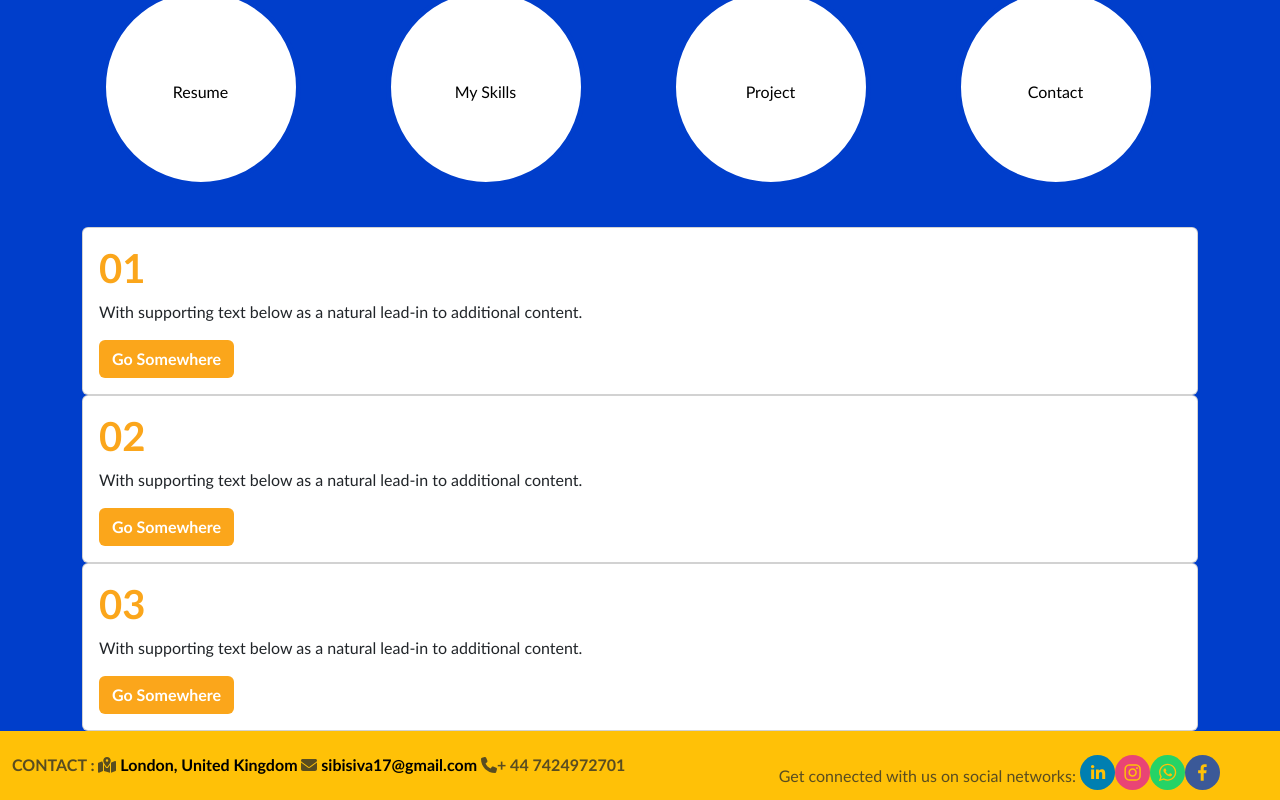
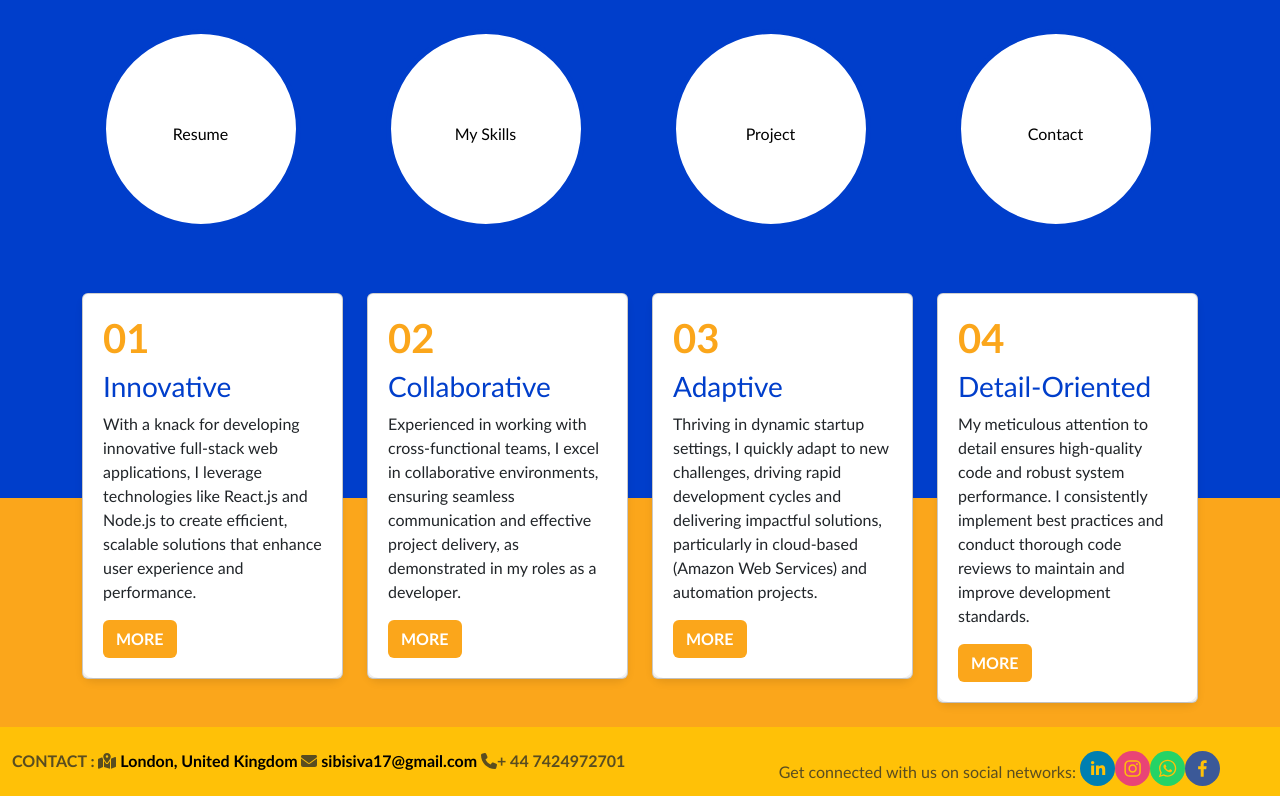
Before and after one commit to SivakumarShankar/test, a React (Create React App) app: page / in a window 1280 px wide. Shown: the part 864-1664 px from the top of the page. Built offline with nearby package versions, Linux system fonts and the light colour scheme.

Commit message:
home page animation added

```diff
--- a/package.json
+++ b/package.json
@@ -24,6 +24,7 @@
     "react-dom": "^18.3.1",
     "react-hook-form": "^7.52.1",
     "react-icons": "^5.2.1",
+    "react-intersection-observer": "^9.13.0",
     "react-scripts": "^5.0.1",
     "react-social-icons": "^6.17.0",
     "web-vitals": "^2.1.4"
--- /dev/null
+++ b/src/pages/animatedcard.js
@@ -0,0 +1,23 @@
+// src/AnimatedCard.js
+
+import React from 'react';
+import { useInView } from 'react-intersection-observer';
+import '../pages/animation.css';
+
+const AnimatedCard = ({ children }) => {
+  const { ref, inView } = useInView({
+    triggerOnce: true,  // Trigger animation only once
+    threshold: 0.1      // Percentage of the element's visibility to trigger the animation
+  });
+
+  return (
+    <div
+      ref={ref}
+      className={`card ${inView ? 'visible' : ''}`}
+    >
+      {children}
+    </div>
+  );
+};
+
+export default AnimatedCard;
--- /dev/null
+++ b/src/pages/animation.css
@@ -0,0 +1,36 @@
+.card {
+    opacity: 10;
+    transform: translateY(30px);
+    transition: opacity 2s ease-out, transform 2s ease-out;
+  }
+
+  .cardd {
+    opacity: 1;
+    transform: translateX(20px);
+    transition: opacity 2s ease-in, transform 8s ease-in;
+  }
+
+  .card.visible {
+    opacity: 1;
+    transform: translateY(0);
+  }
+
+  .colour {
+    background: linear-gradient(to top, #fba61b 50%, #003ecb 50%);
+  }
+
+  .card-container {
+    width: 100%;
+    background: #fff;
+    box-shadow: 0 4px 8px rgba(0, 0, 0, 0.1);
+    border-radius: 10px;
+    overflow: hidden;
+    padding: 20px;
+    transition: transform 0.3s ease;
+  }
+
+  .card-container:hover {
+
+  transform: rotate(360deg);
+  transition: width 1s, height 1s, transform 1s;
+  }
--- a/src/pages/home.js
+++ b/src/pages/home.js
@@ -5,6 +5,8 @@ import {} from "../pages/styles.css";
 import "bootstrap/dist/css/bootstrap.min.css";
 import "bootstrap/dist/js/bootstrap.bundle.min";
 import Footer from "./footer";
+import AnimatedCard from "./animatedcard";
+import "../pages/animation.css";
 
 const Home = () => {
   return (
@@ -13,10 +15,13 @@ const Home = () => {
         <h4 class="lh-base pt-5">HELLO EVERYONE, I AM</h4>
         <h1 class="name lh-base">Sivakumar Shankar Kumar</h1>
         <h3 class="col-md-6 offset-md-3 lh-base pb-5">
-          Welcome to my personal website! I am Sivakumar, a passionate software
-          developer based in London. With a keen interest in coding and
-          exploring the vibrant tech landscape, I specialize in front-end
-          development, creating intuitive and dynamic user experiences.
+          A dedicated full-stack developer with a Master’s in Computer Science
+          and over three years of experience. I specialize in{" "}
+          <span style={{ color: "#fba61b" }}>AWS</span>,{" "}
+          <span style={{ color: "#fba61b" }}>React.JS</span> and{" "}
+          <span style={{ color: "#fba61b" }}>Node.JS</span>, creating innovative
+          solutions and optimizing performance. Let's connect and explore new
+          opportunities for impactful technology solutions!
         </h3>
       </div>
 
@@ -30,7 +35,15 @@ const Home = () => {
         <div class="container my-4 p-0">
           <div class="row container-fluid px-0 my-3 ">
             <div class="col d-flex justify-content-center">
-              <Link to="/files/SivakumarShankarResume.pdf"class="circleBase type3" target="_blank" style={{textDecoration:"none", color:"black"}}download>Resume</Link>
+              <Link
+                to="/files/SivakumarShankarResume.pdf"
+                class="circleBase type3"
+                target="_blank"
+                style={{ textDecoration: "none", color: "black" }}
+                download
+              >
+                Resume
+              </Link>
             </div>
             <div class="col d-flex justify-content-center">
               <div class="circleBase type3">My Skills</div>
@@ -39,65 +52,104 @@ const Home = () => {
               <div class="circleBase type3">Project</div>
             </div>
             <div class="col d-flex justify-content-center">
-            <Link to="/contact"class="circleBase type3" style={{textDecoration:"none", color:"black"}}>Contact</Link>
+              <Link
+                to="/contact"
+                class="circleBase type3"
+                style={{ textDecoration: "none", color: "black" }}
+              >
+                Contact
+              </Link>
             </div>
           </div>
         </div>
-
-        <div class="container">
-          <div class="col-sm-auto mb-auto mb-sm-auto">
-            <div class="card">
-              <div class="card-body">
+      </div>
+      <div className="container-fluid colour pt-4">
+        <div className="container pb-4">
+          <div className="row">
+            <div className="col">
+              <AnimatedCard>
+                <div className="card-container">
                   <h1 class="card-title fw-bolder text-yellow">01</h1>
+                  <h3 className="text-blue">Innovative</h3>
                   <p class="card-text">
-                  With supporting text below as a natural lead-in to additional
-                  content.
+                    With a knack for developing innovative full-stack web
+                    applications, I leverage technologies like React.js and
+                    Node.js to create efficient, scalable solutions that enhance
+                    user experience and performance.
                   </p>
                   <a
                     href="https://google.com"
                     class="btn btn-custom text-capitalize"
                   >
-                  Go somewhere
+                    MORE
                   </a>
                 </div>
+              </AnimatedCard>
             </div>
-          </div>
-          <div class="col-sm-auto mb-auto mb-sm-auto">
-            <div class="card">
-              <div class="card-body">
+            <div className="col">
+              <AnimatedCard>
+                <div className="card-container">
                   <h1 class="card-title fw-bolder text-yellow">02</h1>
+                  <h3 className="text-blue">Collaborative</h3>
                   <p class="card-text">
-                  With supporting text below as a natural lead-in to additional
-                  content.
+                    Experienced in working with cross-functional teams, I excel
+                    in collaborative environments, ensuring seamless
+                    communication and effective project delivery, as
+                    demonstrated in my roles as a developer.
                   </p>
                   <a
                     href="https://google.com"
                     class="btn btn-custom text-capitalize"
                   >
-                  Go somewhere
+                    MORE
                   </a>
                 </div>
+              </AnimatedCard>
             </div>
-          </div>
-          <div class="col-sm-auto mb-auto mb-sm-auto">
-            <div class="card">
-              <div class="card-body">
+            <div className="col">
+              <AnimatedCard>
+                <div className="card-container">
                   <h1 class="card-title fw-bolder text-yellow">03</h1>
+                  <h3 className="text-blue">Adaptive</h3>
                   <p class="card-text">
-                  With supporting text below as a natural lead-in to additional
-                  content.
+                    Thriving in dynamic startup settings, I quickly adapt to new
+                    challenges, driving rapid development cycles and delivering
+                    impactful solutions, particularly in cloud-based (Amazon Web
+                    Services) and automation projects.
                   </p>
                   <a
                     href="https://google.com"
                     class="btn btn-custom text-capitalize"
                   >
-                  Go somewhere
+                    MORE
                   </a>
+                </div>
+              </AnimatedCard>
+            </div>
+            <div className="col">
+              <AnimatedCard>
+                <div className="card-container">
+                  <h1 class="card-title fw-bolder text-yellow">04</h1>
+                  <h3 className="text-blue">Detail-Oriented</h3>
+                  <p class="card-text">
+                    My meticulous attention to detail ensures high-quality code
+                    and robust system performance. I consistently implement best
+                    practices and conduct thorough code reviews to maintain and
+                    improve development standards.
+                  </p>
+                  <a
+                    href="https://google.com"
+                    class="btn btn-custom text-capitalize"
+                  >
+                    MORE
+                  </a>
+                </div>
+              </AnimatedCard>
             </div>
           </div>
         </div>
       </div>
-      </div>
+
       <Footer />
     </div>
   );
--- a/src/pages/styles.css
+++ b/src/pages/styles.css
@@ -10,6 +10,11 @@
     padding: 0;
     box-sizing: border-box;
 }
+
+.text-blue {
+    color: #003ecb;
+}
+
 
 html, body {
     margin: 0;
```
Also changed, not shown: 1 other file (tests, documents, lock files or other folders). Lines whose indentation alone changed are shown as unchanged.
